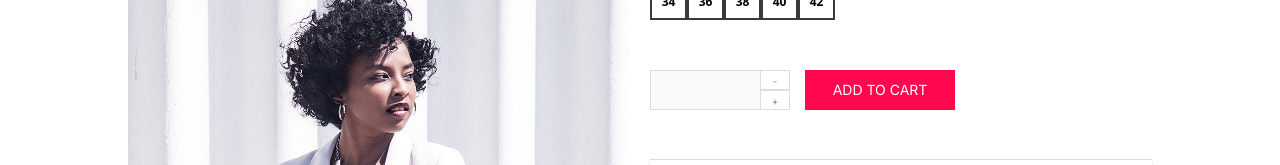
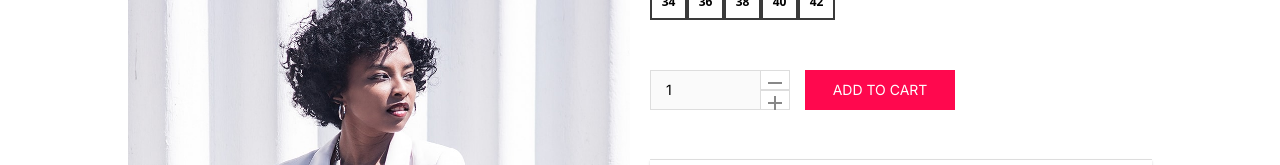
Before and after one commit to TahirMuradov/Shoes_NextJs, a Next.js app: page /productdetail/1 in a window 1280 px wide. Shown: the part 445-610 px from the top of the page. Built offline with nearby package versions, Linux system fonts and the light colour scheme.

Commit message:
ProductDetailSelectSizeAndCountEdit

```diff
--- a/app/globals.css
+++ b/app/globals.css
@@ -6,7 +6,9 @@
 @import "slick-carousel/slick/slick-theme.css";
 
 
-
+.addToCartHidden{
+    opacity: 0;
+}
 
   .slider-container {
     margin: 0 auto;
@@ -1450,6 +1452,10 @@ height: 0;
     background-color: #ff084e;
     color: #fff;
 }
+.single_product_desc .widget.size .widget-desc .aClick{
+    background-color: #ff084e;
+    color: #fff;
+}
 
 .widget.price .ui-slider-handle {
     background-color: #3a3a3a;
--- a/components/ProductDetail/ProductDetail.tsx
+++ b/components/ProductDetail/ProductDetail.tsx
@@ -1,122 +1,153 @@
-"use client"
-import {ProductDetail as ProductType} from "@/types/ProductDetail.type";
+"use client";
+import { ProductDetail as ProductType } from "@/types/ProductDetail.type";
 import { Accordion, AccordionDetails, AccordionSummary } from "@mui/material";
 import Image from "next/image";
 import Slider from "react-slick";
 import ProductCart from "../ProductCart/ProductCart";
 import { useEffect, useRef, useState } from "react";
+import RemoveIcon from "@mui/icons-material/Remove";
+import AddIcon from "@mui/icons-material/Add";
 
-const ProductDetail:React.FC<ProductType>=(Product:ProductType)=>{
-
-
+const ProductDetail: React.FC<ProductType> = (Product: ProductType) => {
   const settings1 = {
-
     dots: true,
     dotsClass: "slick-dots slick-thumb",
     infinite: true,
     speed: 500,
     slidesToShow: 1,
-    slidesToScroll: 1
+    slidesToScroll: 1,
   };
-  const [countItem,SetCountItem]=useState<number>(0);
-  const [sizeItem,SetSizeItem]=useState<number>(0)
-  const countRef=useRef<HTMLInputElement>(null);
 
-  function CountPlus(){
-    if (countRef.current) {
-        countRef.current.valueAsNumber++
-        SetCountItem(countRef.current.valueAsNumber)
-        console.log(countItem,sizeItem);
-    }
-  }
-  function CountMinus(){
-    if (countRef.current) {
-        if (countRef.current.valueAsNumber>0) {
+  const [countItem, setCountItem] = useState<number>(1);
+  const [sizeItem, setSizeItem] = useState<number>(0);
+  const addToCartBtn = useRef<HTMLButtonElement>(null);
 
-            countRef.current.valueAsNumber--
-            SetCountItem(countRef.current.valueAsNumber)
-        }
-    }
+  useEffect(() => {
+    console.log(countItem, sizeItem);
+  }, [countItem, sizeItem]);
+
+
+  function CountPlus() {
+    setCountItem((prevCount) => prevCount + 1);
   }
 
-    return(
+
+  function CountMinus() {
+    setCountItem((prevCount) => Math.max(0, prevCount - 1));
+  }
+
+
+  function SelectSize(e: React.MouseEvent<HTMLAnchorElement>, size: number) {
+    setSizeItem(size);
+
+
+    document.querySelectorAll(".widget-desc a").forEach((element) => {
+      element.classList.remove("aClick");
+    });
+    (e.currentTarget as HTMLAnchorElement).classList.add("aClick");
+  }
+
+  return (
     <section className="single_product_details_area section_padding_0_100">
       <div className="w-4/5 mx-auto">
         <div className="grid grid-cols-1 md:grid-cols-2 gap-5">
-
-                <div >
+          <div>
             <div className="single_product_thumb">
-                        <div id="product_details_slider" className="carousel slide" data-ride="carousel">
-
+              <div
+                id="product_details_slider"
+                className="carousel slide"
+                data-ride="carousel"
+              >
                 <Slider {...settings1}>
-                            {
-                                Product.imgUrl?.map((url, index) => (
+                  {Product.imgUrl?.map((url, index) => (
                     <div key={index}>
-                                <Image src={url} width={585} height={400} alt={`${Product.description}`} objectFit="cover"/>
+                      <Image
+                        src={url}
+                        width={585}
+                        height={400}
+                        alt={`${Product.description}`}
+                        objectFit="cover"
+                      />
                     </div>
-                                ))
-                            }
-
-
+                  ))}
                 </Slider>
               </div>
             </div>
           </div>
 
-                <div >
+          <div>
             <div className="single_product_desc">
-
               <h4 className="title">{Product.description}</h4>
 
               <h4 className="price">$ {Product.price}</h4>
 
-                        <p className="available">Available: <span className="text-muted">In Stock</span></p>
-
-
+              <p className="available">
+                Available: <span className="text-muted">In Stock</span>
+              </p>
 
               <div className="widget size mb-50">
                 <h6 className="widget-title">Size</h6>
                 <div className="widget-desc">
                   <ul>
-                                    {
-                                        Product.size?.map((size, index) => (
-                                            <li key={index}><a onClick={()=>SetSizeItem(size)} className="cursor-pointer">{size}</a></li>
-                                        ))
-                                    }
-
-
+                    {Product.size?.map((size, index) => (
+                      <li key={index}>
+                        <a
+                          onClick={(e) => SelectSize(e, size)}
+                          className="cursor-pointer"
+                        >
+                          {size}
+                        </a>
+                      </li>
+                    ))}
                   </ul>
                 </div>
               </div>
 
-
-                        <form className="cart clearfix mb-50 flex" method="post">
+              <form className="cart mb-50 flex" method="post">
                 <div className="quantity">
-
-                                <span onClick={CountMinus} className="qty-minus cursor-pointer">-</span>
-                                <input ref={countRef} type="number" className="qty-text" id="qty" step="1" min="1"name="quantity"disabled/>
-                            <span className="qty-plus cursor-pointer" onClick={CountPlus}>+</span>
-
+                  <span
+                    onClick={CountMinus}
+                    className="qty-minus cursor-pointer"
+                  >
+                    <RemoveIcon />
+                  </span>
+                  <input
+                    type="number"
+                    className="qty-text"
+                    id="qty"
+                    step="1"
+                    min="1"
+                    name="quantity"
+                    value={countItem}
+                    readOnly
+                    disabled
+                  />
+                  <span className="qty-plus cursor-pointer" onClick={CountPlus}>
+                    <AddIcon />
+                  </span>
                 </div>
-                            <button type="submit" name="addtocart" value="5" className="btn cart-submit block">Add to cart</button>
+                <button
+                  ref={addToCartBtn}
+                  type="submit"
+                  name="addtocart"
+                  value="5"
+                  className="btn cart-submit block"
+                >
+                  Add to cart
+                </button>
               </form>
 
               <Accordion>
                 <AccordionSummary id="panel-header" aria-controls="panel-content">
                   Information
                 </AccordionSummary>
-  <AccordionDetails>
-  {Product.information}
-  </AccordionDetails>
+                <AccordionDetails>{Product.information}</AccordionDetails>
               </Accordion>
-
             </div>
           </div>
         </div>
-
       </div>
       <div className="you_may_like_area">
-
         <div className="w-[90%]">
           <div className="flex">
             <div className="w-full">
@@ -127,22 +158,15 @@ const settings1 = {
           </div>
 
           <div className="slider-container grid grid-cols-2 md:grid-cols-3 gap-3">
-
-
-
-        {Product.relatedProducts?.map((product,index)=>(
-<div className="px-2">
-
-    <ProductCart product={product} key={index} index={index}/>
+            {Product.relatedProducts?.map((product, index) => (
+              <div className="px-2" key={index}>
+                <ProductCart product={product} index={index} />
               </div>
             ))}
-
-
-
           </div>
         </div>
       </div>
     </section>
-    )
-}
+  );
+};
 export default ProductDetail;
```
Lines whose indentation alone changed are shown as unchanged.
